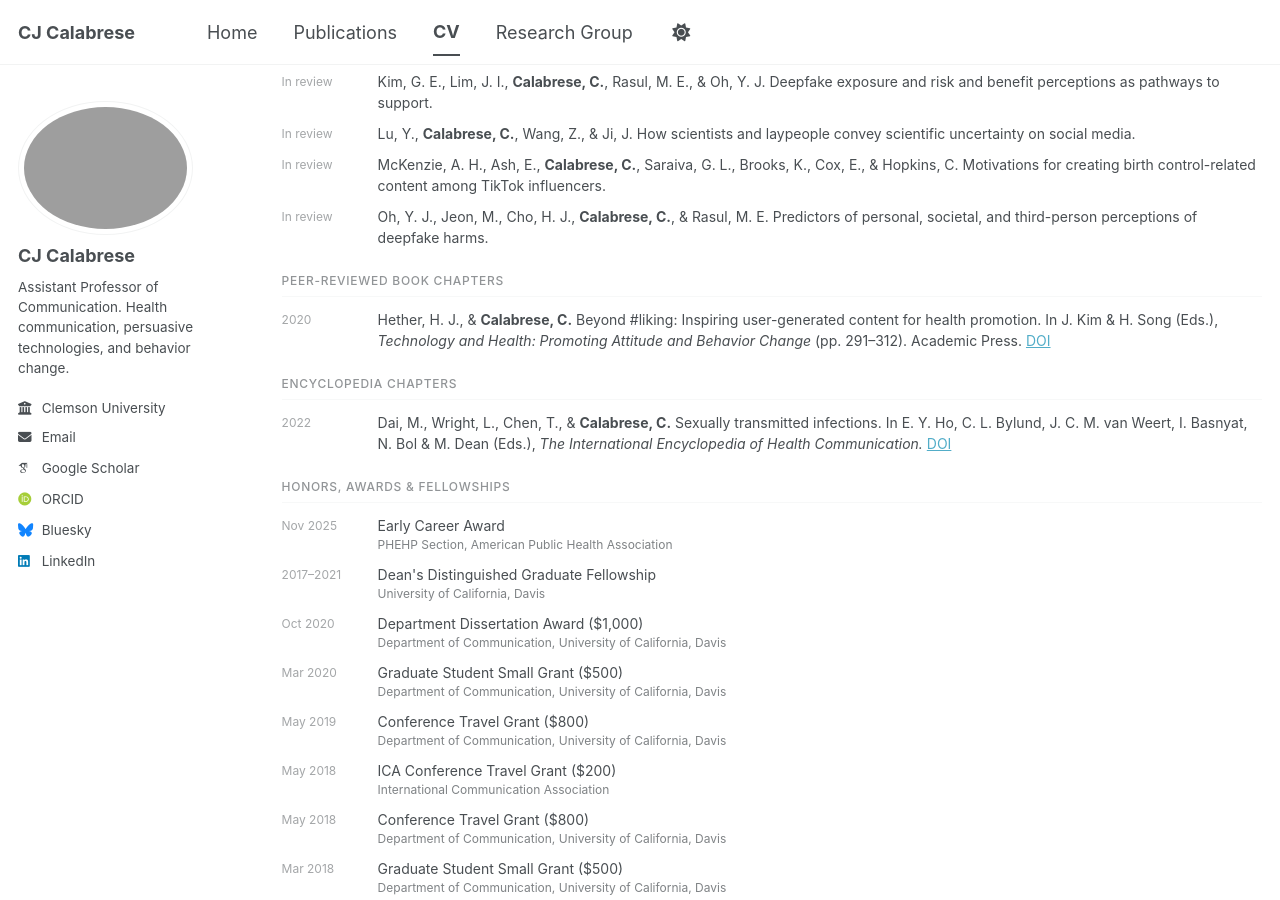
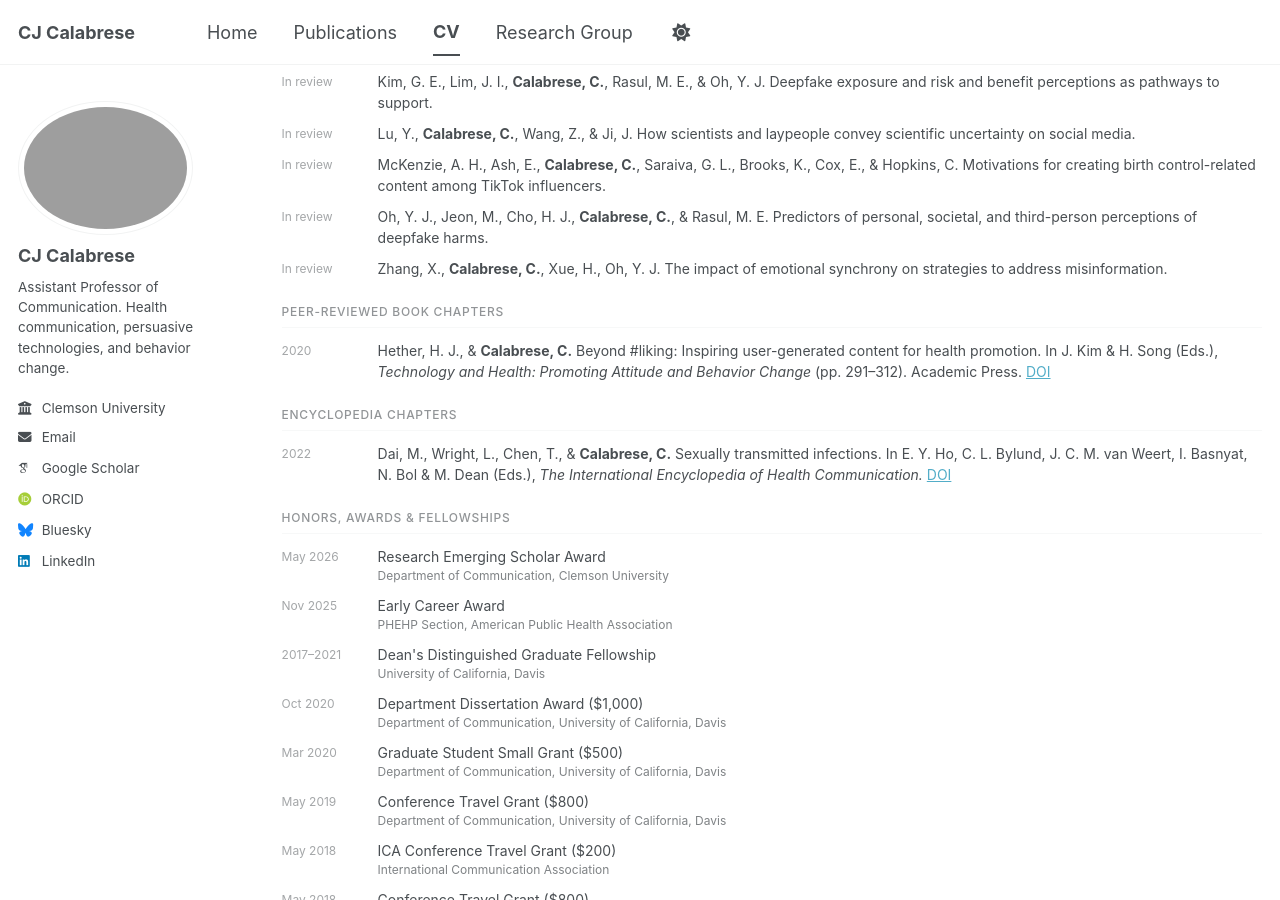
Before and after one commit to cjcalabresephd/cjcalabresephd.github.io, a Jekyll site: the page built from _pages/cv.md, in a window 1280 px wide and 900 px high, scrolled down 2650 px. Built offline with Jekyll 4.4.1, drawn with Linux system fonts in a browser that asks for light colours; some web fonts are replaced; a script bundle is joined from its source files by our own code; library files that are not in the unit come from our copies.

Commit message:
Add new publications and awards to CV

```diff
--- a/_pages/cv.md
+++ b/_pages/cv.md
@@ -236,6 +236,10 @@ author_profile: true
     <div class="cv-year">In review</div>
     <div><div class="cv-body">Oh, Y. J., Jeon, M., Cho, H. J., <strong>Calabrese, C.</strong>, & Rasul, M. E. Predictors of personal, societal, and third-person perceptions of deepfake harms.</div></div>
   </div>
+    <div class="cv-row">
+    <div class="cv-year">In review</div>
+    <div><div class="cv-body">Zhang, X., <strong>Calabrese, C.</strong>, Xue, H., Oh, Y. J. The impact of emotional synchrony on strategies to address misinformation.</div></div>
+  </div>
 </div>
 
 
@@ -257,6 +261,10 @@ author_profile: true
 
 <div class="cv-section">
   <div class="cv-section-title">Honors, Awards & Fellowships</div>
+    <div class="cv-row">
+    <div class="cv-year">May 2026</div>
+    <div><div class="cv-body">Research Emerging Scholar Award</div><div class="cv-sub">Department of Communication, Clemson University</div></div>
+  </div>
   <div class="cv-row">
     <div class="cv-year">Nov 2025</div>
     <div><div class="cv-body">Early Career Award</div><div class="cv-sub">PHEHP Section, American Public Health Association</div></div>
```
